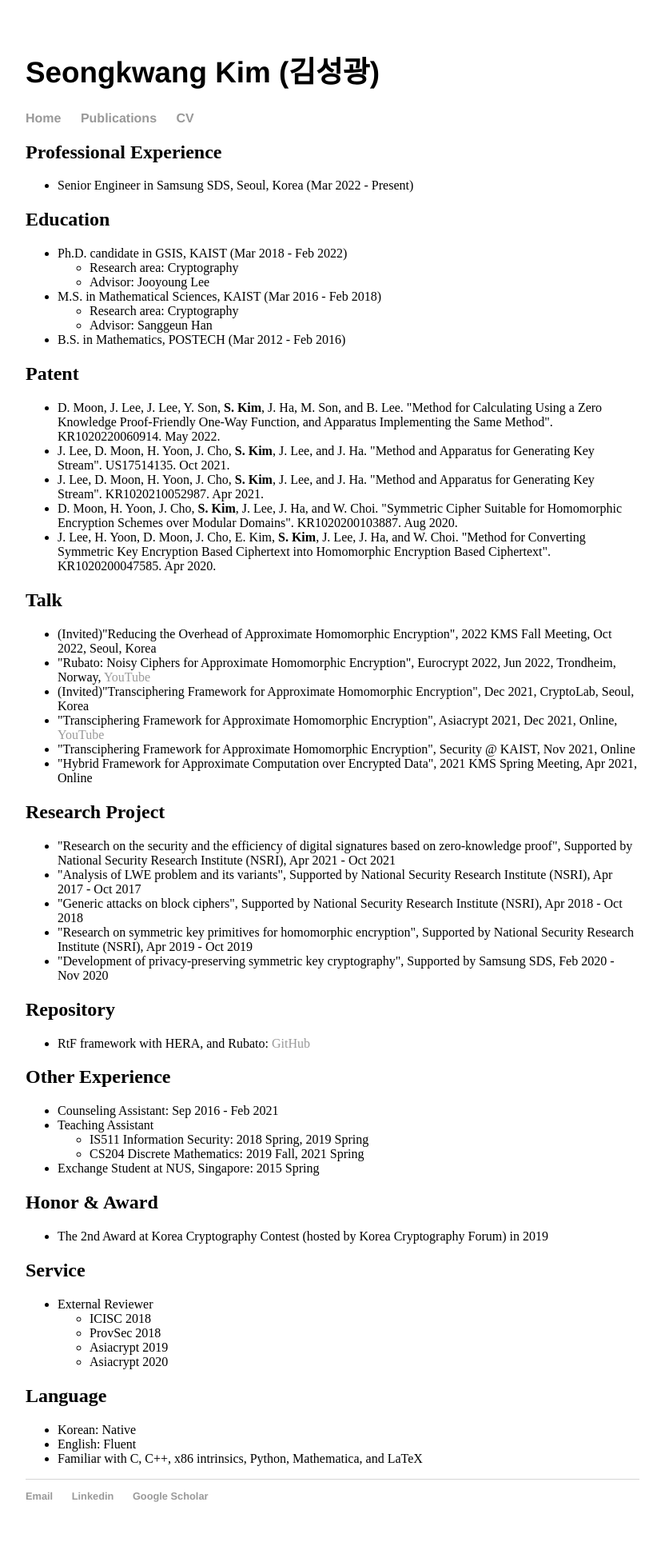
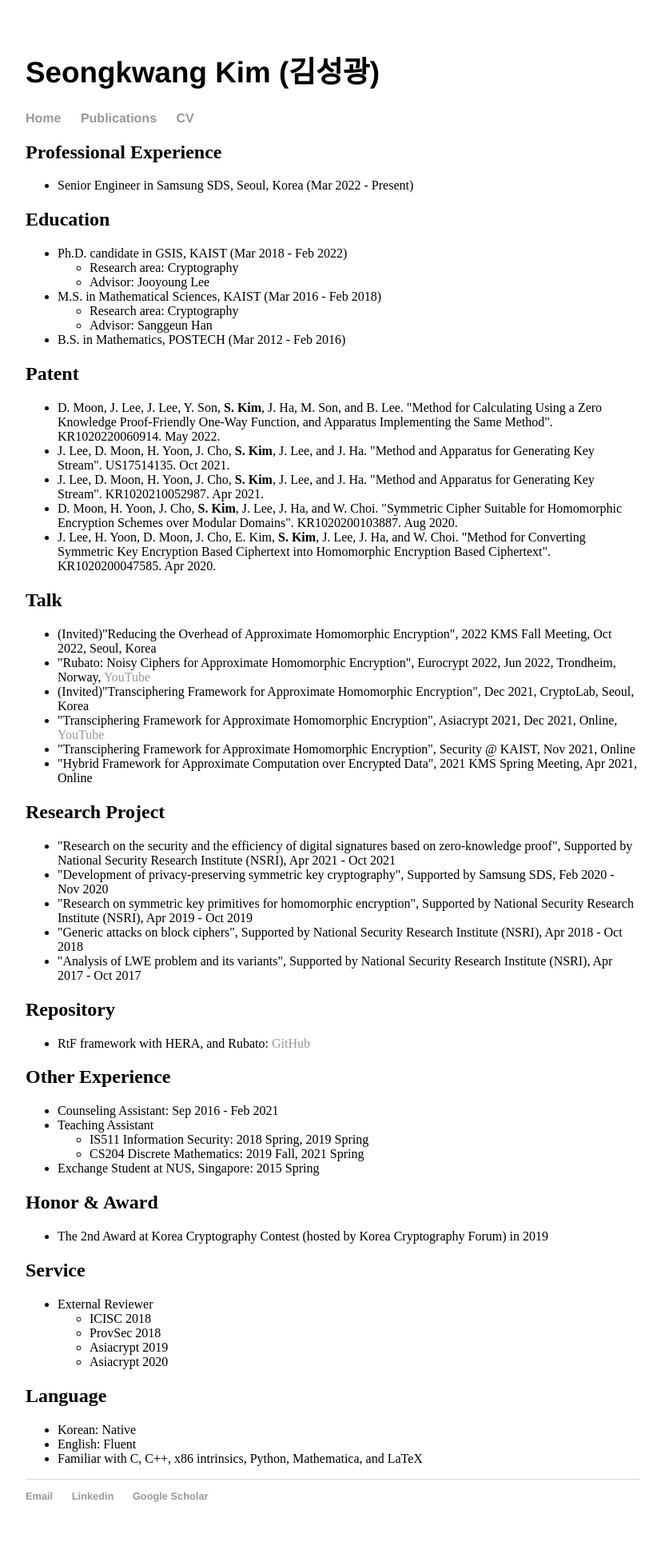
Before and after one commit to sgk1m/sgk1m.github.io, a Jekyll site: the page built from cv.html, in a window 1280 px wide. Shown: the whole page at 80% size, without its empty margins (224-1051 px from the left). Built offline with Jekyll 4.4.1, drawn with Linux system fonts in a browser that asks for light colours.

```diff
--- a/cv.html
+++ b/cv.html
@@ -56,10 +56,10 @@ title: CV - Seongkwang Kim
 	<h2>Research Project</h2>
 	<ul>
 		<li>"Research on the security and the efficiency of digital signatures based on zero-knowledge proof", Supported by National Security Research Institute (NSRI), Apr 2021 - Oct 2021</li>
+		<li>"Development of privacy-preserving symmetric key cryptography", Supported by Samsung SDS, Feb 2020 - Nov 2020</li>
+		<li>"Research on symmetric key primitives for homomorphic encryption", Supported by National Security Research Institute (NSRI), Apr 2019 - Oct 2019</li>
+		<li>"Generic attacks on block ciphers", Supported by National Security Research Institute (NSRI), Apr 2018 - Oct 2018</li>
 		<li>"Analysis of LWE problem and its variants", Supported by National Security Research Institute (NSRI), Apr 2017 - Oct 2017</li>
-		<li>"Generic attacks on block ciphers", Supported by National Security Research Institute (NSRI), Apr 2018 - Oct 2018</li>
-		<li>"Research on symmetric key primitives for homomorphic encryption", Supported by National Security Research Institute (NSRI), Apr 2019 - Oct 2019</li>
-		<li>"Development of privacy-preserving symmetric key cryptography", Supported by Samsung SDS, Feb 2020 - Nov 2020</li>
 	</ul>
 	<h2>Repository</h2>
 		<ul>
```
